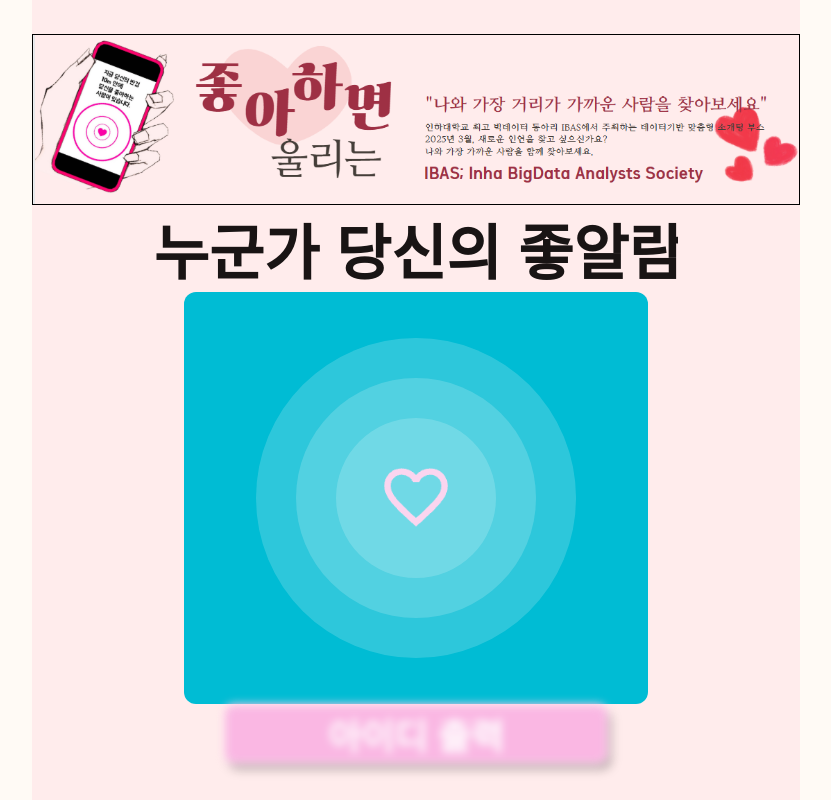
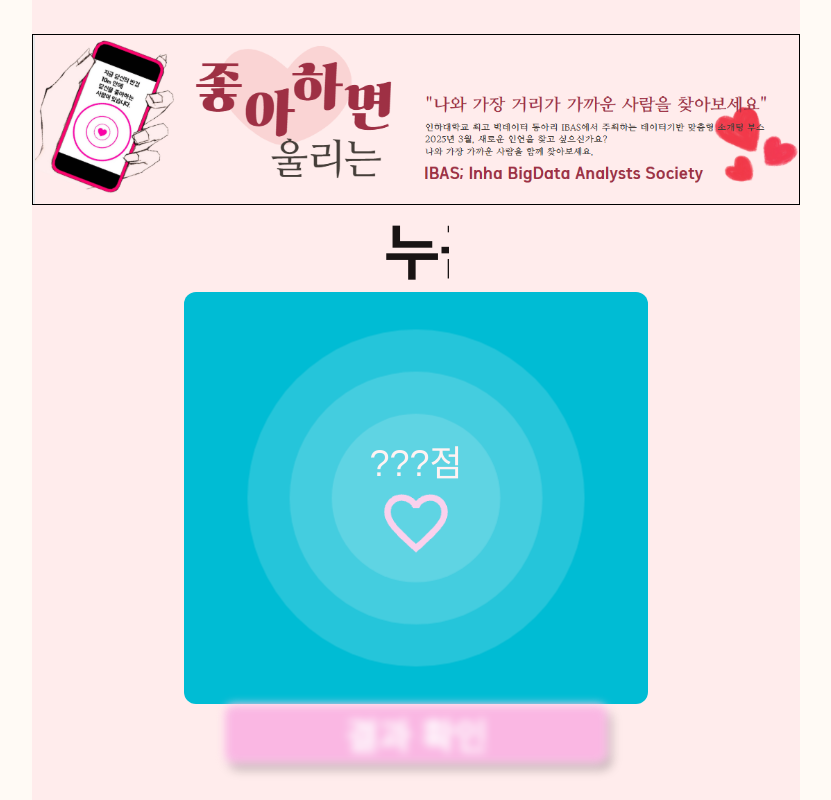
Before and after one commit to IBAS-DEV-PROJECT/loveAlarm, a React (Vite) app in the folder frontend/: page /result in a window 1280 px wide. Shown: the whole page, without its empty margins (224-1055 px from the left). Built offline with nearby package versions, Linux system fonts and the light colour scheme; a web font is replaced by a local one.

Commit message:
Fix: api 호출 성공 시, 출력 로직 수정

```diff
--- a/frontend/src/components/result/ResultContainer.jsx
+++ b/frontend/src/components/result/ResultContainer.jsx
@@ -1,4 +1,5 @@
 import React, { useState } from 'react';
+import { useAnswers } from '../../context/AnswersContext';
 
 // components
 import Container from '../common/Container';
@@ -6,18 +7,21 @@ import Banner from '../common/Banner';
 import ResultPoster from './ResultPoster';
 import Button from '../common/Button';
 
-const Result = () => {
+const ResultContainer = () => {
   const [isClicked, setIsClicked] = useState(false);
+  const { result } = useAnswers();
+
+  let score = result ? result.best_score : '???';
 
   return (
     <Container row="between" padding="0 0 2.25rem 0">
       <Banner />
-      <ResultPoster />
+      <ResultPoster score={score} />
       <Button type="result" isClicked={isClicked} onClick={() => setIsClicked(true)}>
-        아이디 출력
+        {result ? result.best_match_name : '결과 확인'}
       </Button>
     </Container>
   );
 };
 
-export default Result;
+export default ResultContainer;
--- a/frontend/src/components/result/ResultPoster.jsx
+++ b/frontend/src/components/result/ResultPoster.jsx
@@ -61,7 +61,13 @@ const Circle = styled.div`
   animation: ${pulse} 2s infinite ease-in-out;
 `;
 
-const ResultPoster = () => {
+const ScoreText = styled.p`
+  font-size: ${({ theme }) => theme.fontSize.text.m};
+  font-weight: 400;
+  color: ${({ theme }) => theme.colors.pink.light};
+`;
+
+const ResultPoster = ({ score }) => {
   return (
     <FlexBox height="34.25rem" dir="col" row="between" col="center">
       <ResultTitle>누군가 당신의 좋알람을 울렸습니다.</ResultTitle>
@@ -70,7 +76,10 @@ const ResultPoster = () => {
         <Circle size={240} />
         <Circle size={160} />
 
-        <Img width="76px" height="76px" src={HeartImg} />
+        <FlexBox dir="col" col="center">
+          <ScoreText>{score}점</ScoreText>
+          <Img width="76px" height="76px" src={HeartImg} />
+        </FlexBox>
       </CircleContainer>
     </FlexBox>
   );
--- a/frontend/src/components/test/NavButtons.jsx
+++ b/frontend/src/components/test/NavButtons.jsx
@@ -1,5 +1,6 @@
 import React from 'react';
 import styled from 'styled-components';
+import { useAnswers } from '../../context/AnswersContext';
 
 // styles
 import { FlexBox } from '../../styles/common/FlexStyle';
@@ -32,6 +33,8 @@ const Button = styled.button`
 `;
 
 const NavButtons = ({ currentIndex, setCurrentIndex, questions, answers }) => {
+  const { setResult } = useAnswers();
+
   const handleNext = () => {
     if (currentIndex < questions.length - 1) {
       setCurrentIndex(currentIndex + 1);
@@ -46,8 +49,10 @@ const NavButtons = ({ currentIndex, setCurrentIndex, questions, answers }) => {
 
   // 완료 버튼 클릭 시, API 호출
   const handleSubmit = async () => {
+    // http://127.0.0.1:5000/api/submit
+
     try {
-      const response = await fetch('http://127.0.0.1:5000/api/submit', {
+      const response = await fetch('http://127.0.0.1:5000/api/match', {
         method: 'POST',
         headers: {
           'Content-Type': 'application/json',
@@ -60,7 +65,10 @@ const NavButtons = ({ currentIndex, setCurrentIndex, questions, answers }) => {
       }
 
       const data = await response.json();
-      alert('테스트 완료! 감사합니다.');
+      setResult(data);
+
+      console.log(data);
+      alert(`테스트 완료!`);
     } catch (error) {
       alert('제출 중 오류가 발생했습니다. 다시 시도해주세요.');
     }
--- a/frontend/src/context/AnswersContext.jsx
+++ b/frontend/src/context/AnswersContext.jsx
@@ -6,13 +6,20 @@ const AnswersContext = createContext();
 // Provider 컴포넌트
 export const AnswersProvider = ({ children }) => {
   const [answers, setAnswers] = useState({});
+  const [result, setResult] = useState(null); // API 응답 데이터
 
   return (
-    <AnswersContext.Provider value={{ answers, setAnswers }}>{children}</AnswersContext.Provider>
+    <AnswersContext.Provider value={{ answers, setAnswers, result, setResult }}>
+      {children}
+    </AnswersContext.Provider>
   );
 };
 
 // Context를 쉽게 가져오는 훅
 export const useAnswers = () => {
-  return useContext(AnswersContext);
+  const context = useContext(AnswersContext);
+  if (!context) {
+    throw new Error('useAnswers must be used within an AnswersProvider');
+  }
+  return context;
 };
```
